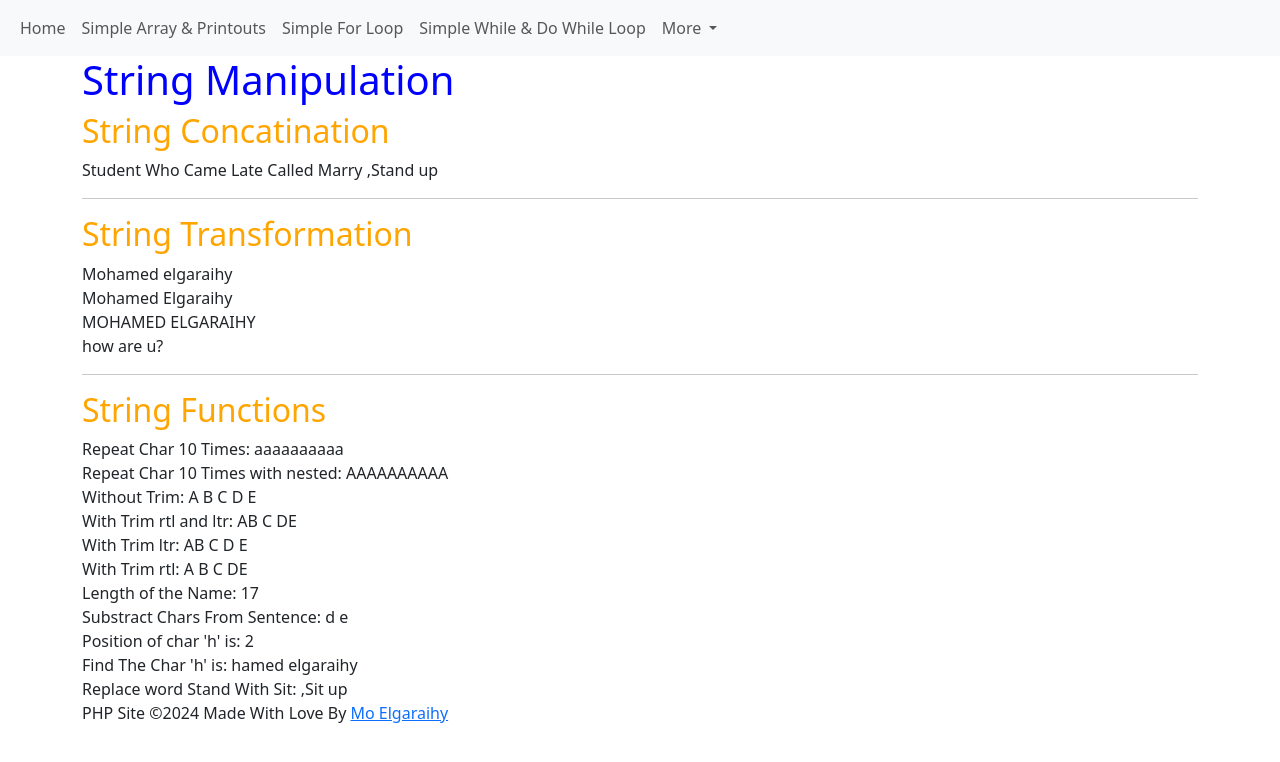
After one commit to Mohamed-Elgaraihy/newsite, a PHP site: page /stringmanipulation.php in a window 1280 px wide. The commit adds this page. Shown: the top 762 px of the page. Run offline with PHP 8.4, Linux system fonts and the light colour scheme.

Commit message:
updated
updated

```diff
--- /dev/null
+++ b/includes/footer.php
@@ -0,0 +1,10 @@
+<?php
+     $author_name="Mo Elgaraihy";
+     $ndate=getdate();
+     echo "PHP Site "."©".$ndate['year']." Made With Love By "."<a href='https://mohamedelgaraihy.xyz'>".$author_name.'</a>';
+     ?>
+     </div>
+     <script src="https://cdn.jsdelivr.net/npm/bootstrap@5.3.3/dist/js/bootstrap.bundle.min.js"
+     integrity="sha384-YvpcrYf0tY3lHB60NNkmXc5s9fDVZLESaAA55NDzOxhy9GkcIdslK1eN7N6jIeHz" crossorigin="anonymous"></script>
+</body>
+</html>
--- /dev/null
+++ b/includes/header.php
@@ -0,0 +1,39 @@
+<!DOCTYPE html>
+<html lang="en">
+<head>
+    <meta charset="UTF-8">
+    <meta name="viewport" content="width=device-width, initial-scale=1.0">
+    <link href="https://cdn.jsdelivr.net/npm/bootstrap@5.3.3/dist/css/bootstrap.min.css" rel="stylesheet"
+    integrity="sha384-QWTKZyjpPEjISv5WaRU9OFeRpok6YctnYmDr5pNlyT2bRjXh0JMhjY6hW+ALEwIH" crossorigin="anonymous">
+    <title>PHP Site - <?php echo $title ?> </title>
+</head>
+<body>
+
+    <nav class="navbar navbar-expand-lg bg-body-tertiary">
+  <div class="container-fluid">
+    <button class="navbar-toggler" type="button" data-bs-toggle="collapse" data-bs-target="#navbarNavDropdown" aria-controls="navbarNavDropdown" aria-expanded="false" aria-label="Toggle navigation">
+      <span class="navbar-toggler-icon"></span>
+    </button>
+    <div class="collapse navbar-collapse" id="navbarNavDropdown">
+    <ul class="navbar-nav">
+        <li class="nav-item"> <a class="nav-link" href='index.php'> Home</a> </li>
+        <li class="nav-item"> <a class="nav-link" href='array.php'> Simple Array & Printouts</a> </li>
+        <li class="nav-item"> <a class="nav-link" href='forloop.php'> Simple For Loop</a> </li>
+        <li class="nav-item"> <a class="nav-link" href='whiledowhileloop.php'> Simple While & Do While Loop</a> </li>
+        <li class="nav-item dropdown">
+          <a class="nav-link dropdown-toggle" href="#" role="button" data-bs-toggle="dropdown" aria-expanded="false">
+            More
+          </a>
+          <ul class="dropdown-menu">
+            <li><a class="dropdown-item" href="ifstatement.php">Simple If Statement</a></li>
+            <li><a class="dropdown-item" href="switchstatement.php">Simple Switch Statement</a></li>
+            <li><a class="dropdown-item" href="stringmanipulation.php">String Manipulation</a></li>
+            <li><a class="dropdown-item" href="datemanipulation.php">Date and Time</a></li>
+            <li><a class="dropdown-item" href="functions.php">User Defined Functions</a></li>
+          </ul>
+        </li>
+      </ul>
+      </div>
+  </div>
+</nav>
+<div class="container">
--- /dev/null
+++ b/stringmanipulation.php
@@ -0,0 +1,52 @@
+<!-- Header is included from includes/header.php -->
+<?php
+    $title = 'String Manipulation';
+    include 'includes/header.php';
+?>
+
+    <h1 style = "color: blue"> String Manipulation </h1>
+    <?php
+
+        $phrase1= "Student Who Came Late";
+        $phrase2= ",Stand up";
+    //String Concatination
+        echo "<h2 style='color: orange'>String Concatination</h2>";
+        echo $phrase1." Called Marry ".$phrase2;
+        echo '<hr>';
+    //String Transformation
+        echo "<h2 style='color: orange'>String Transformation</h2>";
+        $Name = "mohamed elgaraihy";
+        //upper first char of the sentence
+        echo ucfirst($Name)."<br>";
+        //upper first char of any Word
+        echo ucwords($Name)."<br>";
+        //Upper ALL Chars
+        echo strtoupper($Name)."<br>";
+        //Lower ALL Chars
+        echo strtolower("HOW ARE U?")."<br>";
+        echo "<hr>";
+    //Important String Functions
+        echo "<h2 style='color: orange'>String Functions</h2>";
+        //repeat text
+        echo "Repeat Char 10 Times: ".str_repeat("a",10)."<br>";
+        //repeat text with nested function
+        echo "Repeat Char 10 Times with nested: ".strtoupper(str_repeat("a",10))."<br>";
+        //Trim text
+        echo "Without Trim: "."A"." B C D "."E"."<br>";
+        echo "With Trim rtl and ltr: "."A".trim(" B C D ")."E"."<br>";
+        echo "With Trim ltr: "."A".ltrim(" B C D ")."E"."<br>";
+        echo "With Trim rtl: "."A".rtrim(" B C D ")."E"."<br>";
+        //Length of the string
+        echo "Length of the Name: ".strlen($Name)."<br>";
+        // Substract chars from sentence
+        echo "Substract Chars From Sentence: ".substr($Name,6,3)."<br>";
+        // Position of char
+        echo "Position of char 'h' is: ".strpos($Name,"h")."<br>";
+        // Find The Charachter and complete the word with it
+        echo "Find The Char 'h' is: ".strchr($Name,"h")."<br>";
+        // Find and replace
+        echo "Replace word Stand With Sit: ".str_replace("Stand","Sit",$phrase2)."<br>";
+
+    ?>
+<!-- footer is included from includes/footer.php -->
+<?php include 'includes/footer.php' ?>
```
Also changed, not shown: array.php (added, +25 -0 lines), datemanipulation.php (added, +18 -0 lines), forloop.php (added, +18 -0 lines), functions.php (added, +44 -0 lines), ifstatement.php (added, +28 -0 lines), index.php (+7 -3 lines), switchstatement.php (added, +24 -0 lines), whiledowhileloop.php (added, +33 -0 lines), about.php (deleted).
